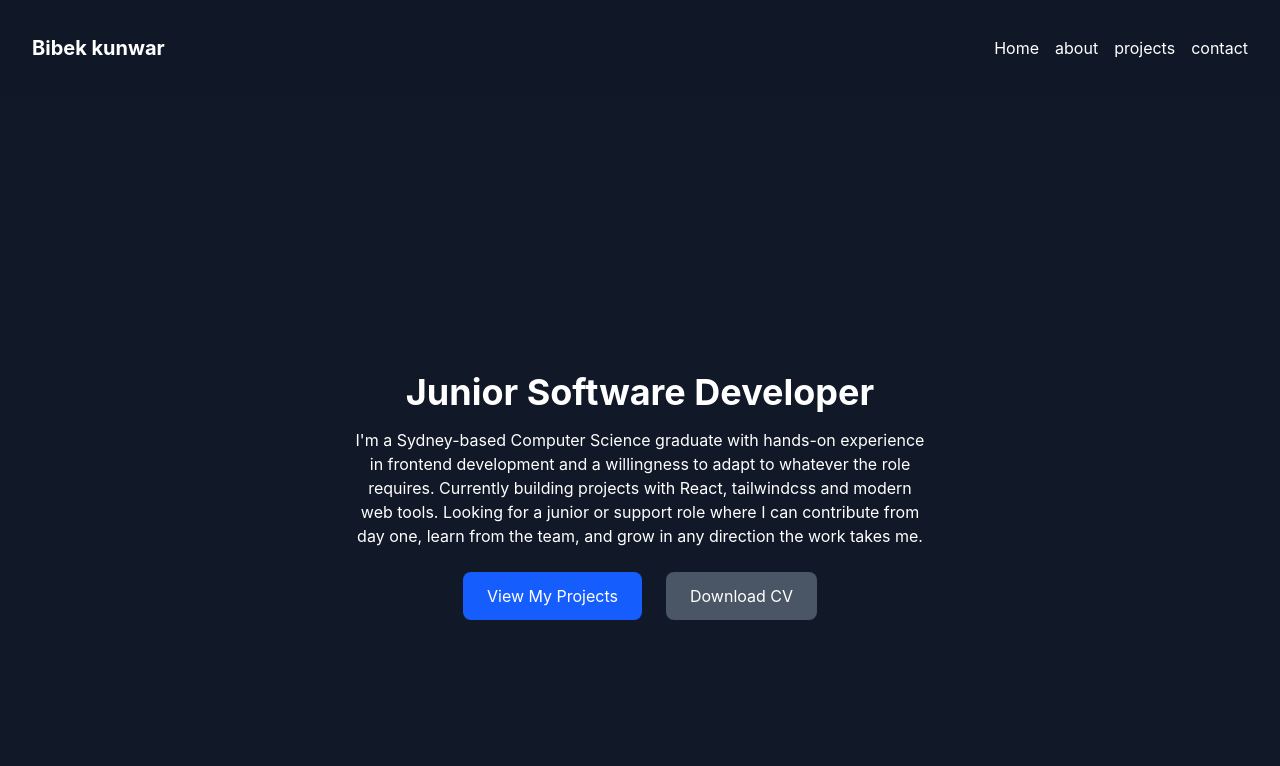
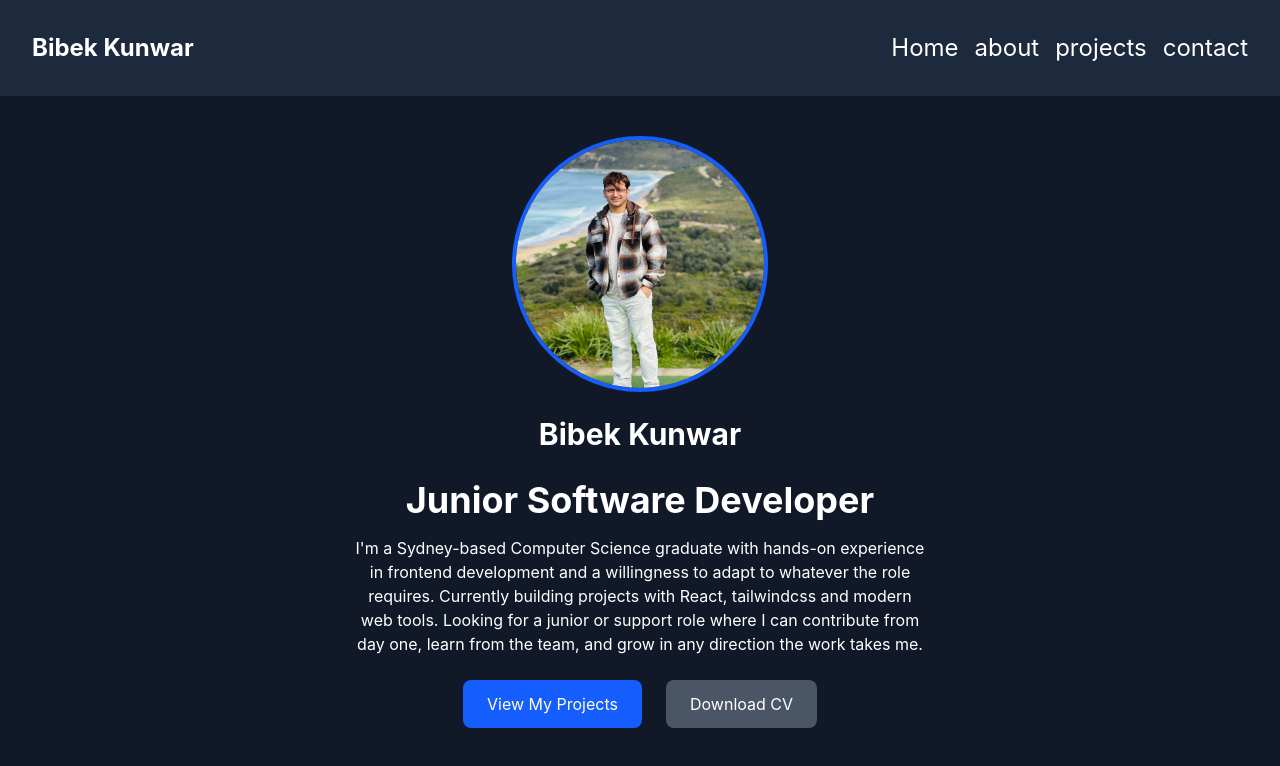
Before and after one commit to bibekkunwar/bibekportfolio.github.io, a React app: page / in a window 1280 px wide. Shown: the top 766 px of the page. Built offline with nearby package versions, Linux system fonts and the light colour scheme; the HTML template or start-up script is replaced by a standard one.

Commit message:
fixed path for vercel

```diff
--- a/src/components/Navbar.jsx
+++ b/src/components/Navbar.jsx
@@ -5,12 +5,12 @@ function Navbar() {
 
     return(
 
-            <div className="bg-gray-900 text-white flex w-full h-24 items-center justify-between px-8 py-4 sticky top-0 z-50">
-            <span className="font-bold text-xl">Bibek kunwar</span>
+            <div className="bg-slate-800 text-white flex w-full h-24 items-center justify-between px-8 py-4 sticky top-0 z-50">
+            <Link to="/" className="font-bold text-2xl">Bibek Kunwar</Link>
 
             {/* react route links */}
 
-            <nav className=" flex gap-4 ">
+            <nav className=" flex gap-4 text-2xl ">
                 <Link className="hover:text-gray-400 transition-colors " to="/">Home</Link>
                 <Link className="hover:text-gray-400 transition-colors " to="/about">about</Link>
                 <Link className="hover:text-gray-400 transition-colors " to="/projects">projects</Link>
--- a/src/components/ProjectCard.jsx
+++ b/src/components/ProjectCard.jsx
@@ -1,15 +1,15 @@
 function ProjectCard({ project }) {
   return (
-    <div className="bg-gray-800 rounded-xl  border border-gray-700 text-white p-6">
-      <h1 className="text-xl font-bold mb-2">{project.title}</h1>
-      <p className="text-gray-400 text-sm mb-4">{project.description}</p>
+    <div className="bg-gray-800 rounded-xl  border border-gray-600 text-white p-6">
+      <h1 className="text-2xl font-bold mb-2">{project.title}</h1>
+      <p className="text-gray-400 text-md mb-4">{project.description}</p>
 
       <div className="flex gap-2 flex-wrap mb-4">
 
         {project.techStack.map((tech) => (
           <span
             key={tech}
-            className="bg-gray-700 px-3 py-1 rounded-full text-xs"
+            className="bg-gray-700 px-3 py-1 rounded-full text-md"
           >
             {tech}
           </span>
@@ -17,14 +17,14 @@ function ProjectCard({ project }) {
       </div>
       <div className="flex gap-3 mt-4">
         <a
-          className="bg-blue-600 hover:bg-blue-700 px-4 py-2 rounded-lg text-sm"
+          className="bg-blue-600 hover:bg-blue-700 px-4 py-2 rounded-lg text-md"
           href={project.gitHub}
           target="_blank"
         >
           Github
         </a>
         <a
-          className="bg-gray-600 hover:bg-gray-700 px-4 py-2 rounded-lg text-sm"
+          className="bg-gray-600 hover:bg-gray-700 px-4 py-2 rounded-lg text-md"
           href={project.liveDemo}
           target="_blank"
         >
--- a/src/main.jsx
+++ b/src/main.jsx
@@ -1,14 +1,14 @@
 import { StrictMode } from 'react'
 import { createRoot } from 'react-dom/client'
 import './index.css'
-import {HashRouter } from 'react-router-dom'
+import {BrowserRouter } from 'react-router-dom'
 import App from './App.jsx'
 
 createRoot(document.getElementById('root')).render(
   <StrictMode>
-    <HashRouter>
+    <BrowserRouter>
     <App />
-    </HashRouter>
+    </BrowserRouter>
 
   </StrictMode>,
 )
--- a/src/pages/AboutPage.jsx
+++ b/src/pages/AboutPage.jsx
@@ -3,17 +3,17 @@ import techStack from "../data/techStack";
 
 function AboutPage() {
   return (
-    <section className="min-h-screen max-w-3xl mx-auto px-8 py-16">
-      <h1 className="text-3xl font-bold mb-8">About Page</h1>
+    <section className="min-h-full max-w-3xl mx-auto px-8 py-16">
+      <h1 className="text-4xl font-bold mb-8 text-center justify-center ">About Page</h1>
       <div>
-        <p className="text-gray-400 mb-4 leading-relaxed">
+        <p className="text-gray-200 mb-4 leading-relaxed text-xl">
           I'm Bibek Kunwar, a Sydney-based junior software developer with a
           Bachelor's in Computer Science and a Master's in Applied Information
           Technology. I have hands-on experience building and shipping web
           applications in professional Agile environments, and I'm currently
           expanding my skills in React, Vite, and modern frontend tooling.
           </p>
-          <p className="text-gray-400 mb-4 leading-relaxed">
+          <p className="text-gray-200 mb-4 leading-relaxed text-xl">
             I enjoy solving problems, picking up new technologies quickly, and
             contributing to teams where I can learn and grow. I'm open to
             junior, graduate, or support roles across frontend, full-stack, or
@@ -27,7 +27,7 @@ function AboutPage() {
         <div className="flex flex-wrap gap-3">
             {
                 techStack.map((stacks) => (
-                    <span key={stacks} className="bg-gray-700 px-4 py-2 rounded-full text-sm">{stacks}</span>
+                    <span key={stacks} className="bg-gray-700 px-4 py-2 rounded-full text-md">{stacks}</span>
                 ))
             }
         </div>
--- a/src/pages/HeroPage.jsx
+++ b/src/pages/HeroPage.jsx
@@ -1,10 +1,24 @@
 import { Link } from "react-router-dom";
+import profilePhoto from "../assets/profilePhoto.jpg";
 
 function HeroPage() {
   return (
-    <section className="min-h-screen flex flex-col items-center justify-center text-white">
+    <section className="min-h-full flex flex-col items-center justify-center text-white pt-10">
       <div>
-        <h1 className="text-4xl font-bold mb-4 text-center">Junior Software Developer</h1>
+        <div className="mb-7">
+          <img
+            className="rounded-full w-64 h-64 object-cover mb-6 border-4 border-blue-600 mx-auto"
+            src={profilePhoto}
+            alt="Bibek Kunwar"
+          />
+          <h2 className="text-3xl font-bold mb-2 text-center">
+            Bibek Kunwar
+          </h2>{" "}
+        </div>
+
+        <h1 className="text-4xl font-bold mb-4 text-center">
+          Junior Software Developer
+        </h1>
         <p className="max-w-xl text-center">
           I'm a Sydney-based Computer Science graduate with hands-on experience
           in frontend development and a willingness to adapt to whatever the
@@ -15,7 +29,10 @@ function HeroPage() {
         </p>
       </div>
       <div className="flex gap-6 mt-6">
-        <Link className="bg-blue-600 hover:bg-blue-700 px-6 py-3 rounded-lg" to="/projects">
+        <Link
+          className="bg-blue-600 hover:bg-blue-700 px-6 py-3 rounded-lg"
+          to="/projects"
+        >
           View My Projects
         </Link>
         <a
--- a/vite.config.js
+++ b/vite.config.js
@@ -7,5 +7,5 @@ export default defineConfig({
   plugins: [react(),
     tailwindcss(),
   ],
-  base: '/bibekportfolio.github.io/'
+  base: '/'
 })
```
Also changed, not shown: src/assets/profilePhoto.jpg (added).
